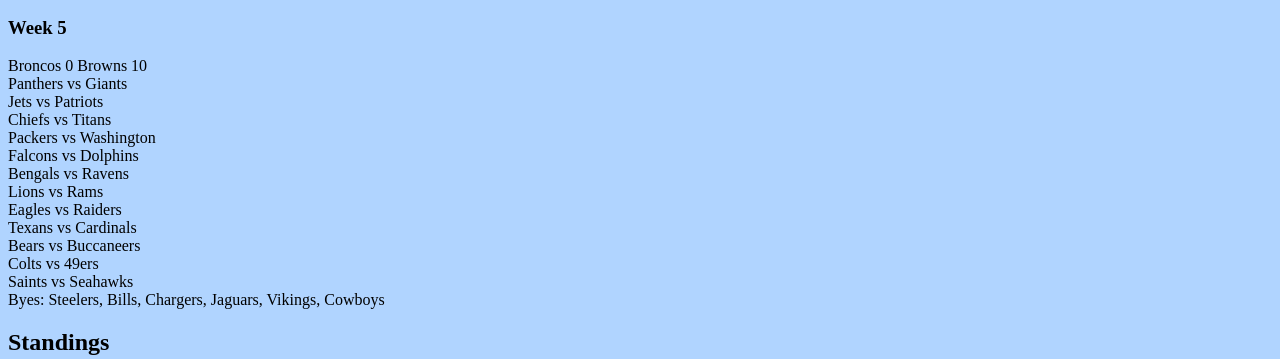
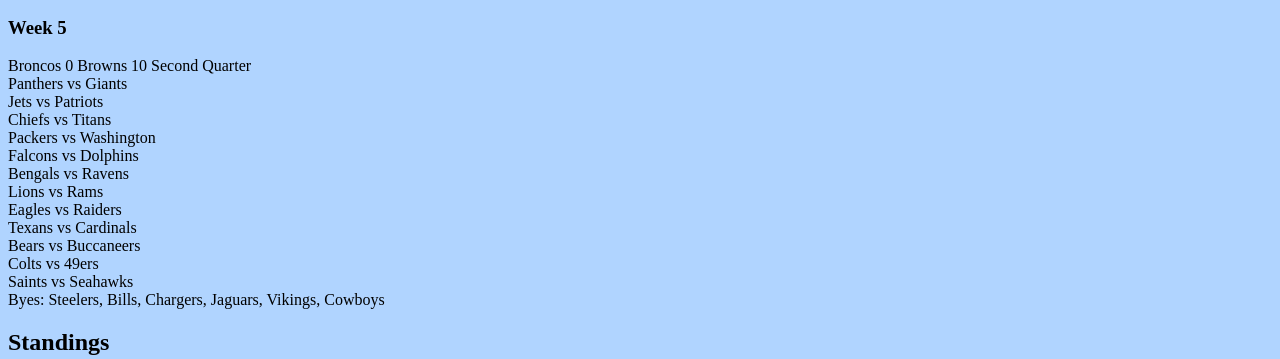
Before and after one commit to moojoohoo/moojoohoo.github.io, a plain HTML site: page index.html in a window 1280 px wide. Shown: the part 231-590 px from the top of the page. Drawn offline with Linux system fonts and the light colour scheme.

Commit message:
Update index.html

```diff
--- a/index.html
+++ b/index.html
@@ -25,7 +25,7 @@
 <h2 id="Scores_and_Results">Scores and Results</h2>
 <h3>Week 5</h3>
 <p>
-Broncos 0 Browns 10<br>
+Broncos 0 Browns 10 Second Quarter<br>
 Panthers vs Giants<br>
 Jets vs Patriots<br>
 Chiefs vs Titans<br>
```
